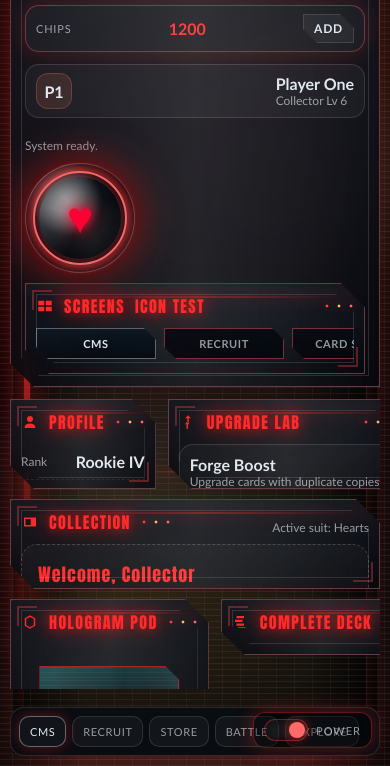
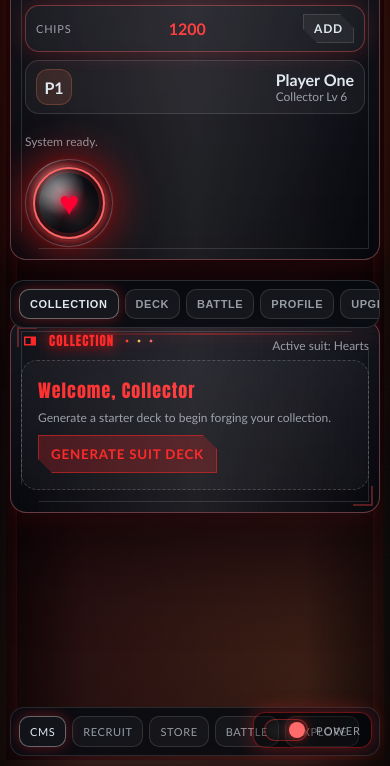
Before and after one commit to BigSlickGames/MASTERDECKREALMS, a website: page index.html in a window 390 px wide. Shown: the part 78-844 px from the top of the page. Drawn offline with Linux system fonts and the light colour scheme.

Commit message:
Refactor mobile layout to single-column

```diff
--- a/app.js
+++ b/app.js
@@ -392,6 +392,23 @@ function renderAll(){
   updateCollectionEmptyState();
 }
 
+function initMobileSections(){
+  const tabsWrap = document.querySelector(".mobile-section-tabs");
+  if (!tabsWrap) return;
+  const tabs = Array.from(tabsWrap.querySelectorAll("[data-section]"));
+  const panels = Array.from(document.querySelectorAll(".panel[data-mobile-section]"));
+  if (!tabs.length || !panels.length) return;
+
+  const setActive = (section) => {
+    tabs.forEach(btn => btn.classList.toggle("active", btn.dataset.section === section));
+    panels.forEach(panel => panel.classList.toggle("mobile-active", panel.dataset.mobileSection === section));
+  };
+
+  tabs.forEach(btn => btn.addEventListener("click", () => setActive(btn.dataset.section)));
+  const initial = tabs.find(btn => btn.classList.contains("active"))?.dataset.section || tabs[0].dataset.section;
+  setActive(initial);
+}
+
 const wheelSelector = window.WheelSelector?.create({
   wheelRanksOrder,
   councils,
@@ -467,6 +484,7 @@ try {
 if (document.body) document.body.dataset.suit = activeSuit.toLowerCase();
 syncSuitButton();
 renderAll();
+initMobileSections();
 
 
 function setPowerState(isOn){
--- a/index.html
+++ b/index.html
@@ -79,8 +79,16 @@
 
 
     <main class="main">
+      <div class="mobile-section-tabs" aria-label="Section tabs">
+        <button class="active" data-section="collection">Collection</button>
+        <button data-section="decks">Deck</button>
+        <button data-section="battle">Battle</button>
+        <button data-section="profile">Profile</button>
+        <button data-section="upgrades">Upgrades</button>
+        <button data-section="holo">Holo</button>
+      </div>
       <aside class="left">
-        <section class="panel profile-panel glass">
+        <section class="panel profile-panel glass" data-mobile-section="profile">
           <div class="hud-corners"></div>
           <div class="neon-rail"></div>
           <div class="steel-grill"></div>
@@ -110,7 +118,7 @@
           </div>
         </section>
 
-        <section class="panel upgrades-panel glass">
+        <section class="panel upgrades-panel glass" data-mobile-section="upgrades">
           <div class="hud-corners"></div>
           <div class="neon-rail"></div>
           <div class="steel-grill"></div>
@@ -132,7 +140,7 @@
       </aside>
 
       <section class="center single">
-        <section class="panel collection-panel glass">
+        <section class="panel collection-panel glass" data-mobile-section="collection">
           <div class="hud-corners"></div>
           <div class="neon-rail"></div>
           <div class="steel-grill"></div>
@@ -155,7 +163,7 @@
       </section>
 
       <aside class="right">
-        <section class="panel holo-panel glass">
+        <section class="panel holo-panel glass" data-mobile-section="holo">
           <div class="hud-corners"></div>
           <div class="neon-rail"></div>
           <div class="steel-grill"></div>
@@ -176,7 +184,7 @@
             <div class="holo-base"></div>
           </div>
         </section>
-        <section class="panel decks-panel glass">
+        <section class="panel decks-panel glass" data-mobile-section="decks">
           <div class="hud-corners"></div>
           <div class="neon-rail"></div>
           <div class="steel-grill"></div>
@@ -189,7 +197,7 @@
           <div class="deck-list" id="fullDeckList"></div>
         </section>
 
-        <section class="panel battle-panel glass">
+        <section class="panel battle-panel glass" data-mobile-section="battle">
           <div class="hud-corners"></div>
           <div class="neon-rail"></div>
           <div class="steel-grill"></div>
--- a/styles.css
+++ b/styles.css
@@ -1122,6 +1122,9 @@ body[data-suit="spades"]{
   grid-template-columns: repeat(auto-fit, minmax(140px, 1fr));
   gap:8px;
 }
+.mobile-section-tabs{
+  display:none;
+}
 .mobile-nav{
   display:none;
 }
@@ -1276,7 +1279,21 @@ body[data-power="off"] .power-dock{
 }
 @media (max-width: 720px){
   body{overflow:auto}
-  .app{padding: max(10px, env(safe-area-inset-top)) 10px max(10px, env(safe-area-inset-bottom))}
+  .app{
+    height:auto;
+    min-height:100dvh;
+    padding: max(10px, env(safe-area-inset-top)) 10px max(10px, env(safe-area-inset-bottom));
+  }
+  .screen-effects{display:none}
+  .screen-frame{
+    inset:0;
+    border:none;
+    box-shadow:none;
+    background:
+      radial-gradient(600px 400px at 20% 10%, color-mix(in srgb, var(--brand) 18%, transparent), transparent 60%),
+      radial-gradient(600px 400px at 80% 90%, color-mix(in srgb, var(--brand-2) 18%, transparent), transparent 60%),
+      linear-gradient(180deg, var(--bgA), var(--bgB));
+  }
   .panel{padding:10px}
   .topbar{
     flex-direction:column;
@@ -1284,10 +1301,13 @@ body[data-power="off"] .power-dock{
     gap:10px;
   }
   .brand{min-width:auto}
+  .brand-title{font-size:18px}
+  .hud-typing{font-size:10px}
   .top-actions{
     flex-wrap:wrap;
     justify-content:flex-start;
     width:100%;
+    gap:8px;
   }
   .top-suit{
     order:3;
@@ -1295,22 +1315,11 @@ body[data-power="off"] .power-dock{
     justify-content:flex-start;
     margin-left:0;
   }
-  .topbar .top-menu-panel{
-    order:4;
-    width:100%;
-  }
-  .screen-links{
-    display:flex;
-    gap:8px;
-    overflow-x:auto;
-    padding-bottom:4px;
-    scrollbar-width: thin;
-  }
-  .screen-link{
-    min-width:120px;
-    flex:0 0 auto;
-  }
+  .topbar .top-menu-panel{display:none}
+  .screen-links{display:none}
   .main{gap:10px}
+  .main{display:block}
+  .main > *{width:100%}
   .left,.right{
     flex-direction:column;
     width:100%;
@@ -1318,6 +1327,20 @@ body[data-power="off"] .power-dock{
   .center{
     grid-template-columns: 1fr;
     grid-template-rows: auto;
+  }
+  .glass{
+    border-radius:16px;
+    clip-path:none;
+  }
+  .panel-title{
+    letter-spacing:1px;
+    font-size:13px;
+  }
+  .panel[data-mobile-section]{
+    display:none;
+  }
+  .panel[data-mobile-section].mobile-active{
+    display:block;
   }
   .collection-panel,
   .viewer-panel,
@@ -1340,6 +1363,41 @@ body[data-power="off"] .power-dock{
   }
   .holo-display{
     height:160px;
+  }
+  .screen-frame{inset:6px}
+  .panel-title{flex-wrap:wrap}
+  .top-suit .suit-dial{width:88px; height:88px}
+  .top-suit .dial-icon{font-size:34px}
+  .mobile-section-tabs{
+    display:flex;
+    gap:6px;
+    padding:8px;
+    border:1px solid rgba(255,255,255,.14);
+    background: rgba(8,12,18,.86);
+    border-radius:14px;
+    overflow-x:auto;
+    position:sticky;
+    top:8px;
+    z-index:30;
+    backdrop-filter: blur(10px);
+  }
+  .mobile-section-tabs button{
+    flex:0 0 auto;
+    padding:8px 10px;
+    border-radius:10px;
+    border:1px solid rgba(255,255,255,.12);
+    background: rgba(255,255,255,.05);
+    color:var(--muted);
+    font-size:11px;
+    letter-spacing:.6px;
+    text-transform: uppercase;
+    font-weight:800;
+    cursor:pointer;
+  }
+  .mobile-section-tabs button.active{
+    color:var(--txt);
+    border-color: rgba(255,255,255,.35);
+    box-shadow: 0 0 14px color-mix(in srgb, var(--brand) 35%, transparent);
   }
   .mobile-nav{
     display:flex;
@@ -1372,4 +1430,7 @@ body[data-power="off"] .power-dock{
     border-color: rgba(255,255,255,.35);
     box-shadow: 0 0 14px color-mix(in srgb, var(--brand) 35%, transparent);
   }
+  .deck-list{max-height:none}
+  .holo-panel{min-height:auto}
+  .battle-slots{grid-template-columns: 1fr}
 }
--- a/wheel-selector.css
+++ b/wheel-selector.css
@@ -342,6 +342,7 @@
   .wheel-dial{--wheel-radius: 74px; --council-radius: 40px}
   .wheel-rank{
     transform:
+      translate(var(--wheel-center-x), var(--wheel-center-y))
       rotate(calc(var(--i) * 360deg / var(--count)))
       translateY(calc(-1 * var(--wheel-radius)));
   }
@@ -354,3 +355,13 @@
   .wheel-card-suit{font-size:18px}
   .wheel-card-stats{grid-template-columns: 1fr}
 }
+
+@media (max-width: 420px){
+  .wheel-dial{width:180px; height:180px}
+  .wheel-dial{--wheel-radius: 62px; --council-radius: 34px}
+  .wheel-inner{inset:46px}
+  .wheel-core{--core-size: 50px}
+  .wheel-core .wheel-suit-btn .dial-icon{font-size:22px}
+  .wheel-physical{width:110px; height:148px}
+  .wheel-card-rank{font-size:24px}
+}
```
